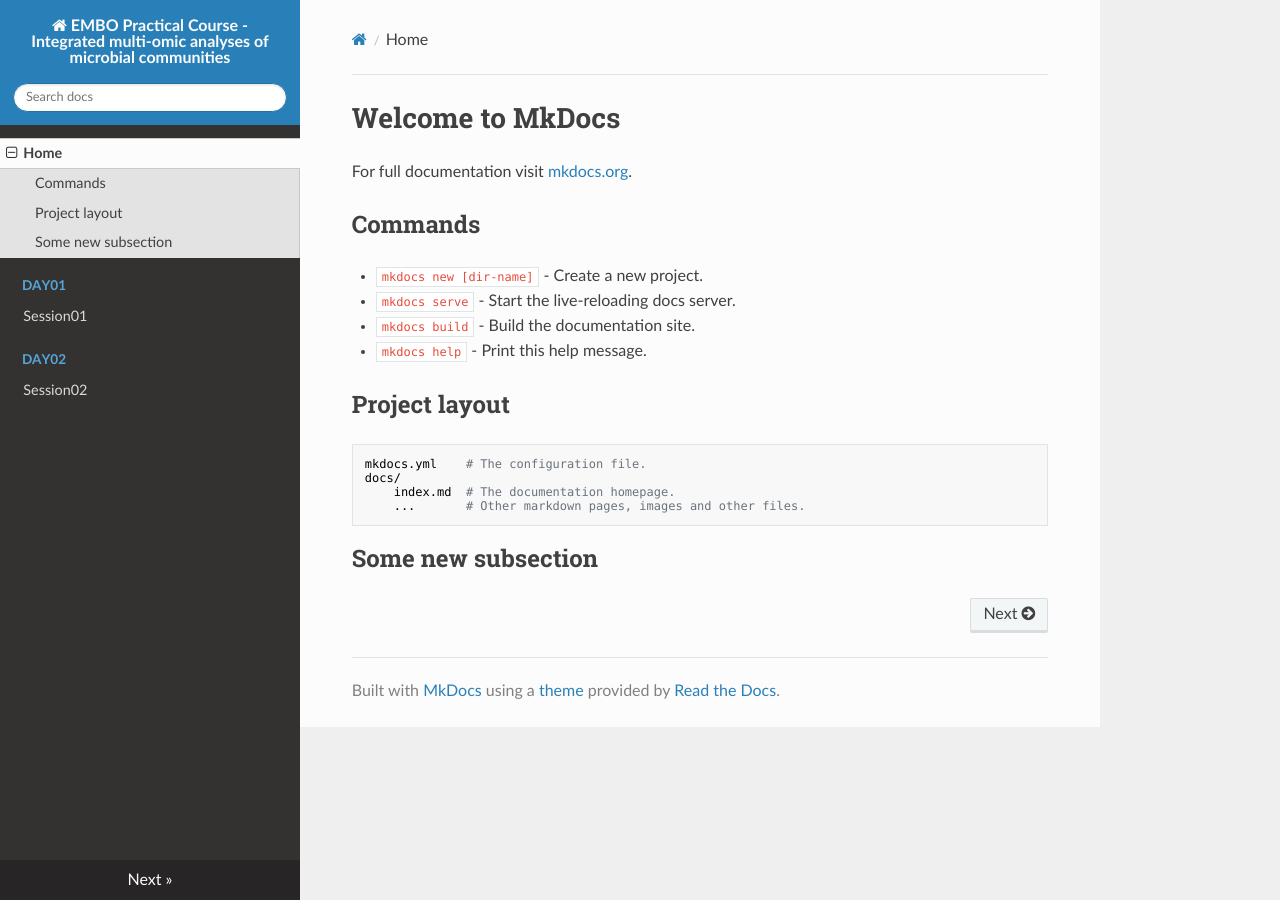
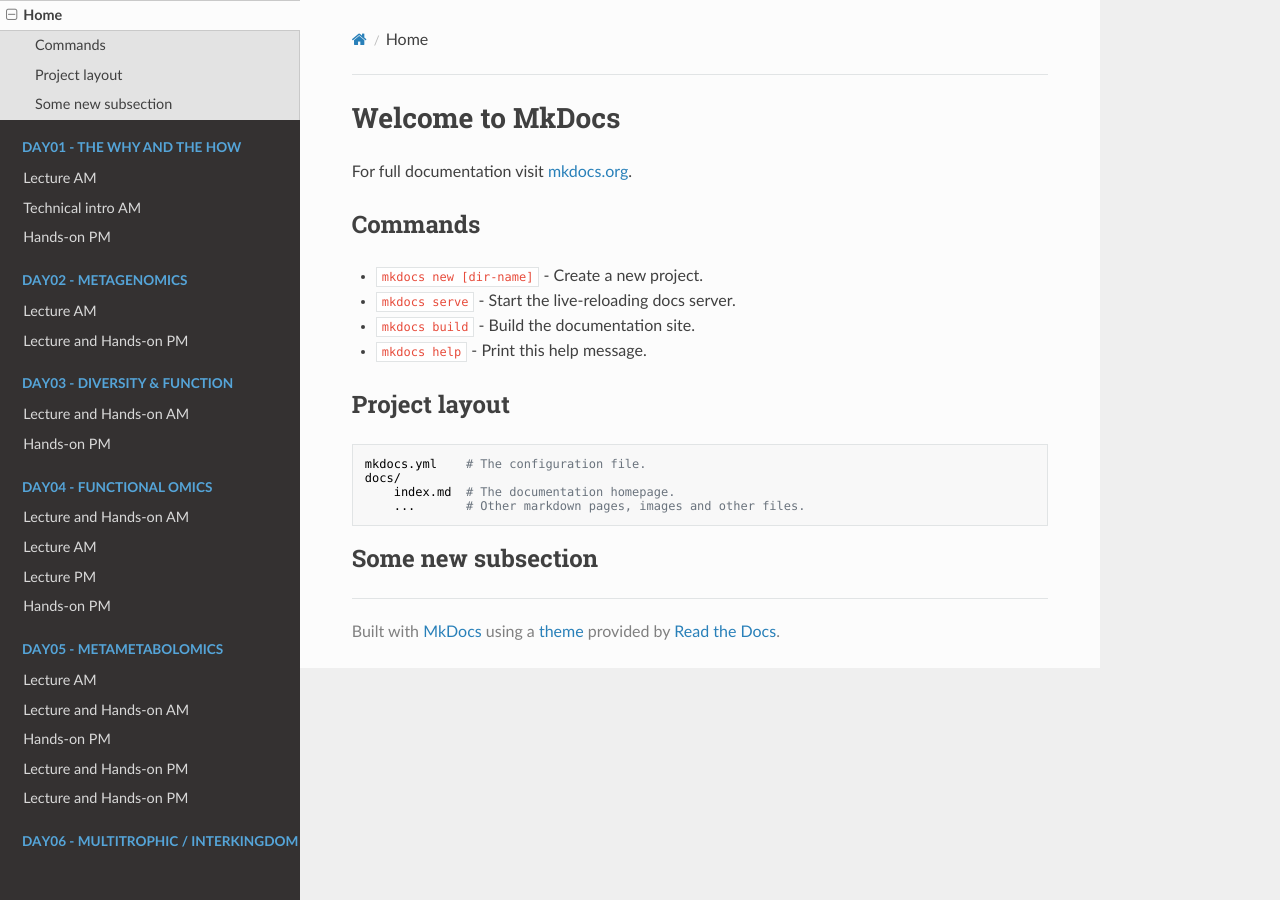
Before and after one commit to claczny/rtd-mkdocs-test, an MkDocs documentation site: the page built from docs/index.md, in a window 1280 px wide. Built offline with MkDocs 1.6.1, drawn with Linux system fonts in a browser that asks for light colours; nearby versions of some CDN libraries; old or Windows-style settings are respelled for this version of MkDocs.

Commit message:
Add course structure overview.

```diff
--- a/mkdocs.yml
+++ b/mkdocs.yml
@@ -1,8 +1,38 @@
 site_name: EMBO Practical Course - Integrated multi-omic analyses of microbial communities
 pages:
 - Home: 'index.md'
-- Day01:
-    - Session01: 'day01/session01.md'
-- Day02:
-    - Session02: 'day02/session01.md'
+- Day01 - The Why and the How:
+    - Lecture AM: 'day01/multiomics_why.md'
+    - Technical intro AM: 'technical_intro.md'
+    - Hands-on PM: 'snakemake.md'
+- Day02 - Metagenomics:
+    - Lecture AM: 'day02/concepts-history-next_steps-assembly.md'
+    - Lecture and Hands-on PM: 'day02/binning.md'
+- Day03 - Diversity & function:
+    - Lecture and Hands-on AM: 'day03/taxonomy-gene_calling-annotation.md'
+    - Hands-on PM: 'day03/phendb.md'
+- Day04 - Functional omics:
+    - Lecture and Hands-on AM: 'day04/metatranscriptomics.md'
+    - Lecture AM: 'day04/metaproteomics.md'
+    - Lecture PM: 'day04/biomolecular_extractions.md'
+    - Hands-on PM: 'day04/metatranscriptomics_handson.md'
+- Day05 - Metametabolomics:
+    - Lecture AM: 'day05/intro_metabolomics.md'
+    - Lecture and Hands-on AM: "day05/analytical_vasica-data_processing-metabolite_identification.md"
+    - Hands-on PM: 'day05/metabolite_identification.md'
+    - Lecture and Hands-on PM: 'day05/multi_omics-gene_centric_view.md'
+    - Lecture and Hands-on PM: 'day05/multi_omics-genome_centric_view.md'
+- Day06 - Multitrophic / Interkingdom interactions:
+    - Lecture AM: 'day06/archaea.md'
+    - Lecture AM: 'day06/microbe_host_interaction.md'
+    - Lecture PM: 'day06/virus_host_interaction.md'
+    - Hands-On PM: 'day06/vogdb_effectivedb.md'
+- Day07 - Single-cell analyses and data integration:
+    - Lecture AM: 'day07/single_cell.md'
+    - Lecture and Hands-on PM: 'day07/normalisation_of_mda_data.md'
+    - Hands-on PM: 'day07/multi_omic_data_integration.md'
+- Day08 - Microbial ecology & network inference:
+    - Lecture AM: 'day08/community_assembly_and_functioning.md'
+    - Lecture AM: 'day08/inference_and_analysis_of_microbial_networks.md'
+    - Hands-on AM: 'day08/inference_and_analysis_of_microbial_networks_applied.md'
 theme: readthedocs
```
